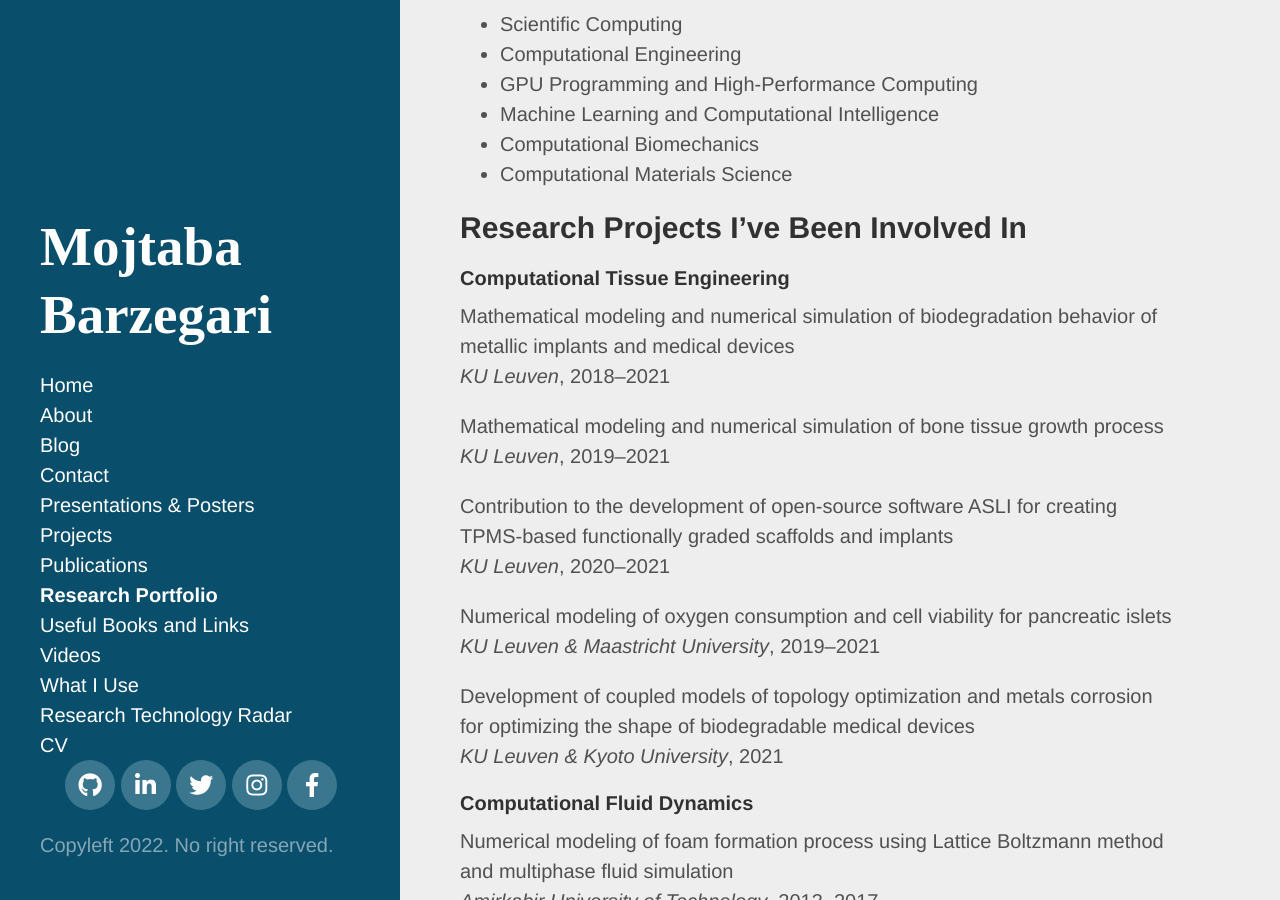
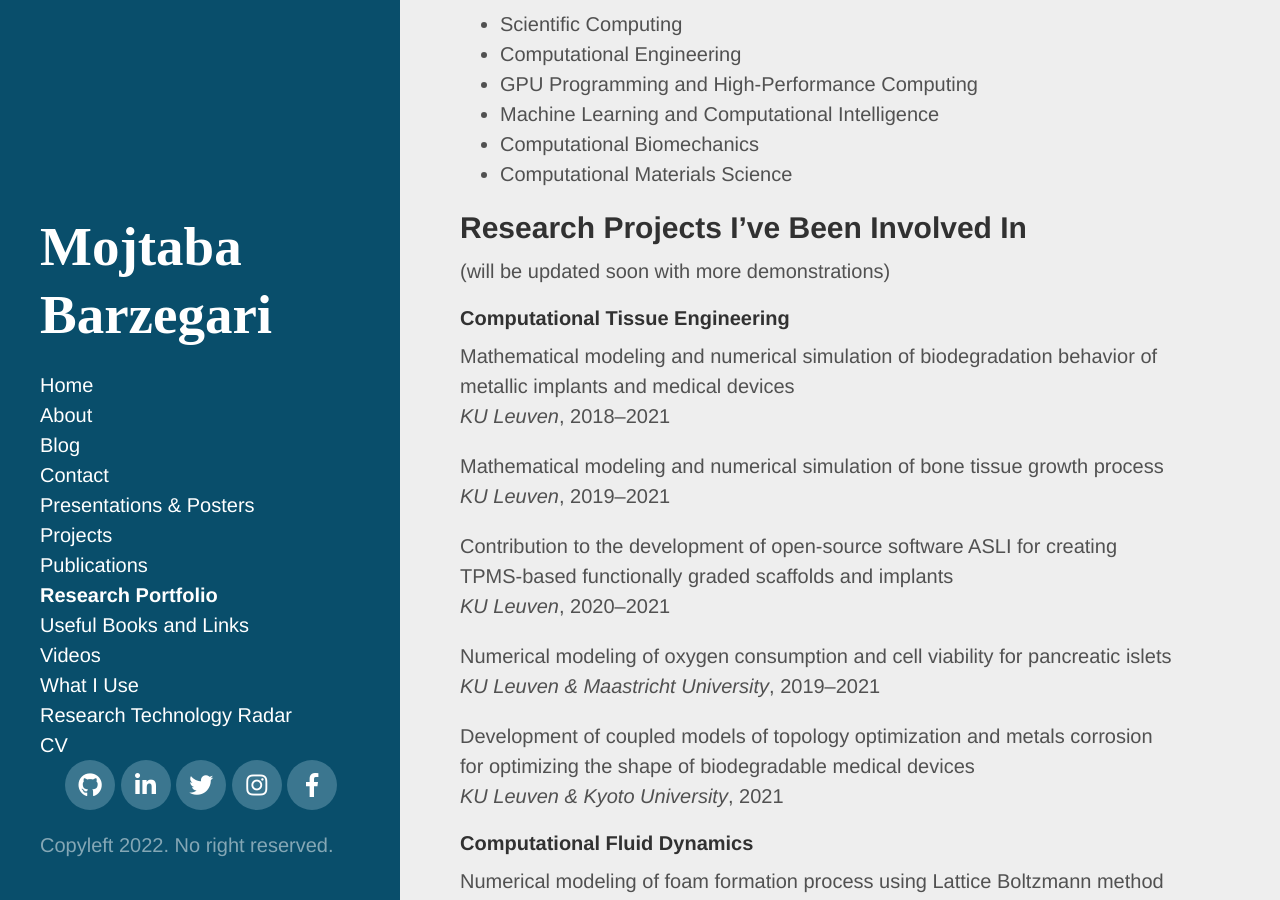
Before and after one commit to mbarzegary/mbarzegary.github.io, a Jekyll site: the page built from research.md, in a window 1280 px wide and 900 px high, scrolled down 329 px. Built offline with Jekyll 4.4.1, drawn with Linux system fonts in a browser that asks for light colours; nearby versions of some CDN libraries; some web fonts are replaced.

Commit message:
add update flag to reseach page

```diff
--- a/research.md
+++ b/research.md
@@ -19,6 +19,8 @@ title: Research Portfolio
 * Computational Materials Science
 
 ## <a name="projects"></a> Research Projects I've Been Involved In
+
+(will be updated soon with more demonstrations)
 
 #### Computational Tissue Engineering
 
```
Also changed, not shown: 2 other files.
